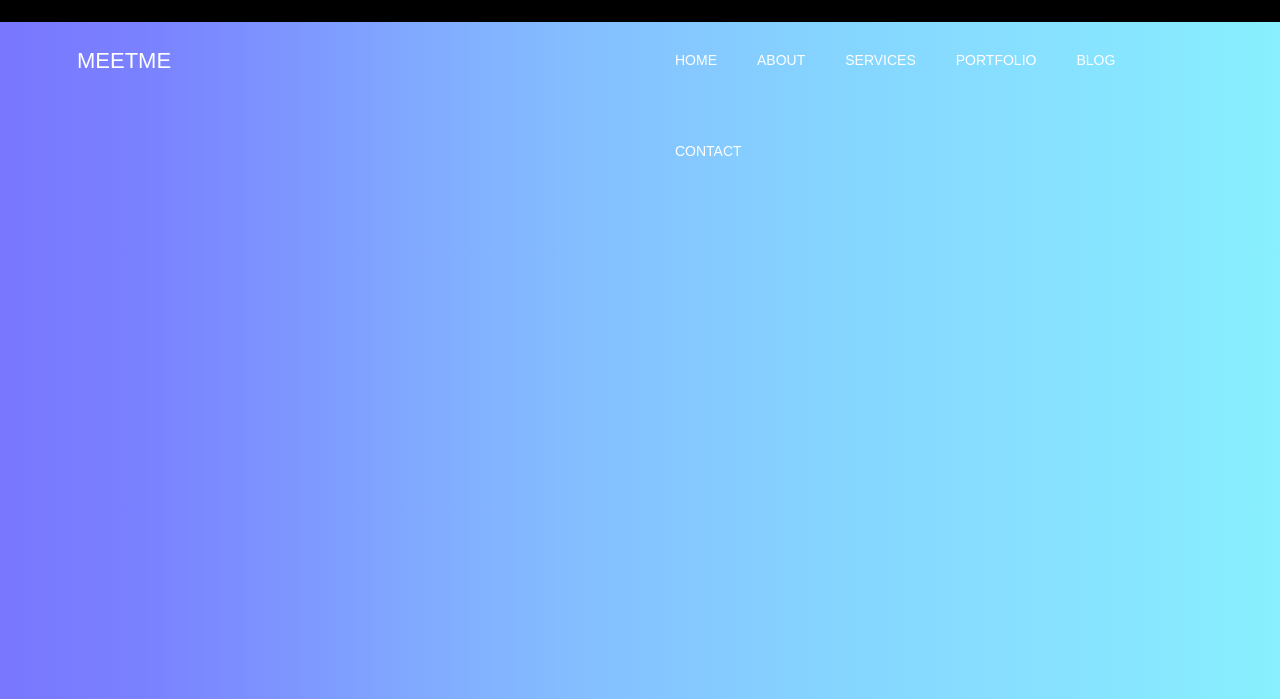
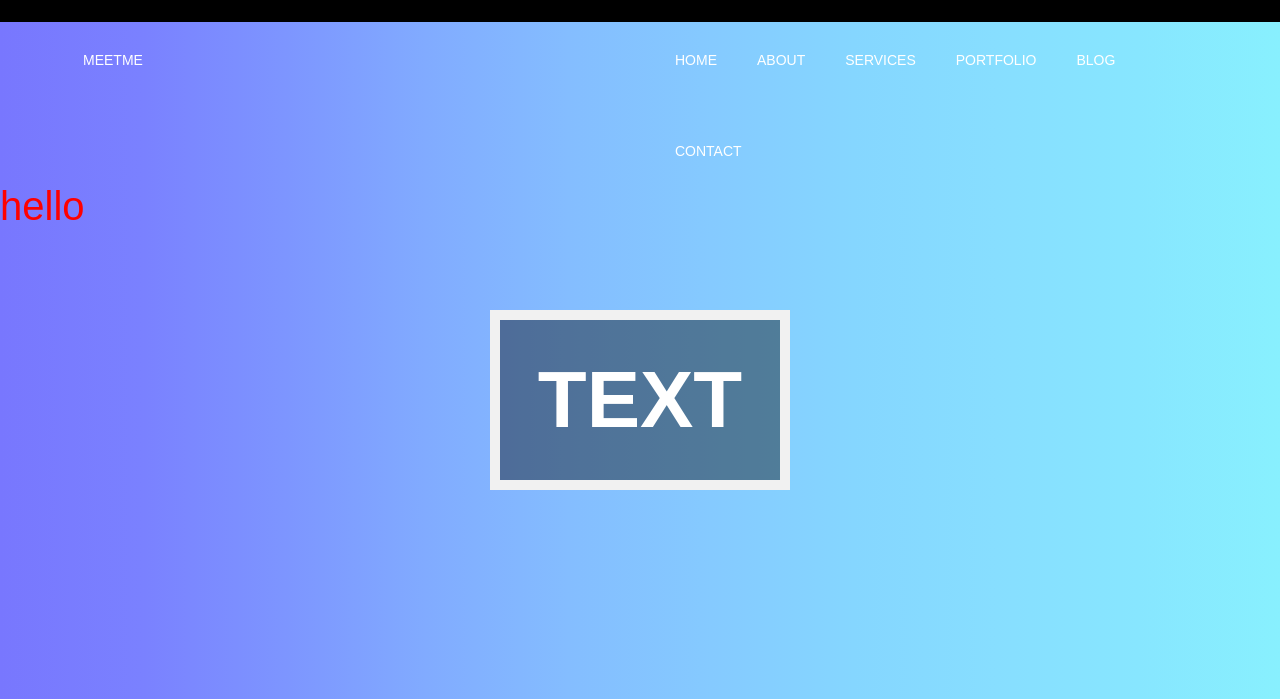
Before and after one commit to marufjon1991/Django_darslar, a Django app: page / in a window 1280 px wide. Shown: the top 699 px of the page. Run offline with Django 3.2, Linux system fonts and the light colour scheme.

Commit message:
new files

```diff
--- a/my_final_project/articles/static/css/style.css
+++ b/my_final_project/articles/static/css/style.css
@@ -55,3 +55,24 @@ body {
   text-decoration: none;
   font-size: 14px;
 }
+
+.bg-text {
+  background-color: rgb(0,0,0); /* Fallback color */
+  background-color: rgba(0,0,0, 0.4); /* Black w/opacity/see-through */
+  color: white;
+  font-weight: bold;
+  font-size: 80px;
+  border: 10px solid #f1f1f1;
+  position: fixed;
+  top: 50%;
+  left: 50%;
+  transform: translate(-50%, -50%);
+  z-index: 2;
+  width: 300px;
+  padding: 20px;
+  text-align: center;
+}
+
+h1{
+color:red;
+}
--- a/my_final_project/templates/base.html
+++ b/my_final_project/templates/base.html
@@ -14,14 +14,14 @@
             <div class="container-fluid">
                 <div class="row">
                     <div class="col-6">
-                        <a href="#home" id="meetme">MEETME</a>
+                        <a href="{% url 'home' %}" id="meetme">MEETME</a>
                     </div>
                     <div class="col-6">
                         <a href="#home">HOME</a>
                         <a href="#news">ABOUT</a>
                         <a href="#contact">SERVICES</a>
                         <a href="#contact">PORTFOLIO</a>
-                        <a href="#contact">BLOG</a>
+                        <a href="{% url 'article_list' %}">BLOG</a>
                         <a href="#contact">CONTACT</a>
                     </div>
                 </div>
--- a/my_final_project/templates/home.html
+++ b/my_final_project/templates/home.html
@@ -7,19 +7,21 @@
             <div class="container-fluid">
                 <div class="row">
                     <div class="col-6">
-                        <a href="#home" id="meetme">MEETME</a>
+                        <a href="{% url 'home' %}">MEETME</a>
                     </div>
                     <div class="col-6">
-                        <a href="#home">HOME</a>
+                        <a href="{% url 'home' %}">HOME</a>
                         <a href="#news">ABOUT</a>
                         <a href="#contact">SERVICES</a>
                         <a href="#contact">PORTFOLIO</a>
-                        <a href="#contact">BLOG</a>
+                        <a href="{% url 'article_list' %}">BLOG</a>
                         <a href="#contact">CONTACT</a>
                     </div>
                 </div>
             </div>
         </div>
+        <div class="bg-text">TEXT</div>
+        <h1>hello</h1>
     </div>
 
 <p>Lorem ipsum dolor sit amet, consectetur adipiscing elit. Pellentesque placerat accumsan nibh, at efficitur elit fermentum nec. Etiam vitae orci molestie, dapibus ligula ac, eleifend diam. Aliquam cursus nisl vel velit bibendum, a molestie nulla euismod. Ut mattis molestie elit vitae gravida. In convallis sed nibh nec dignissim. Ut non mollis massa. Ut in ligula eget lectus sollicitudin mollis nec congue neque. Duis in varius libero, sed finibus purus.
```
